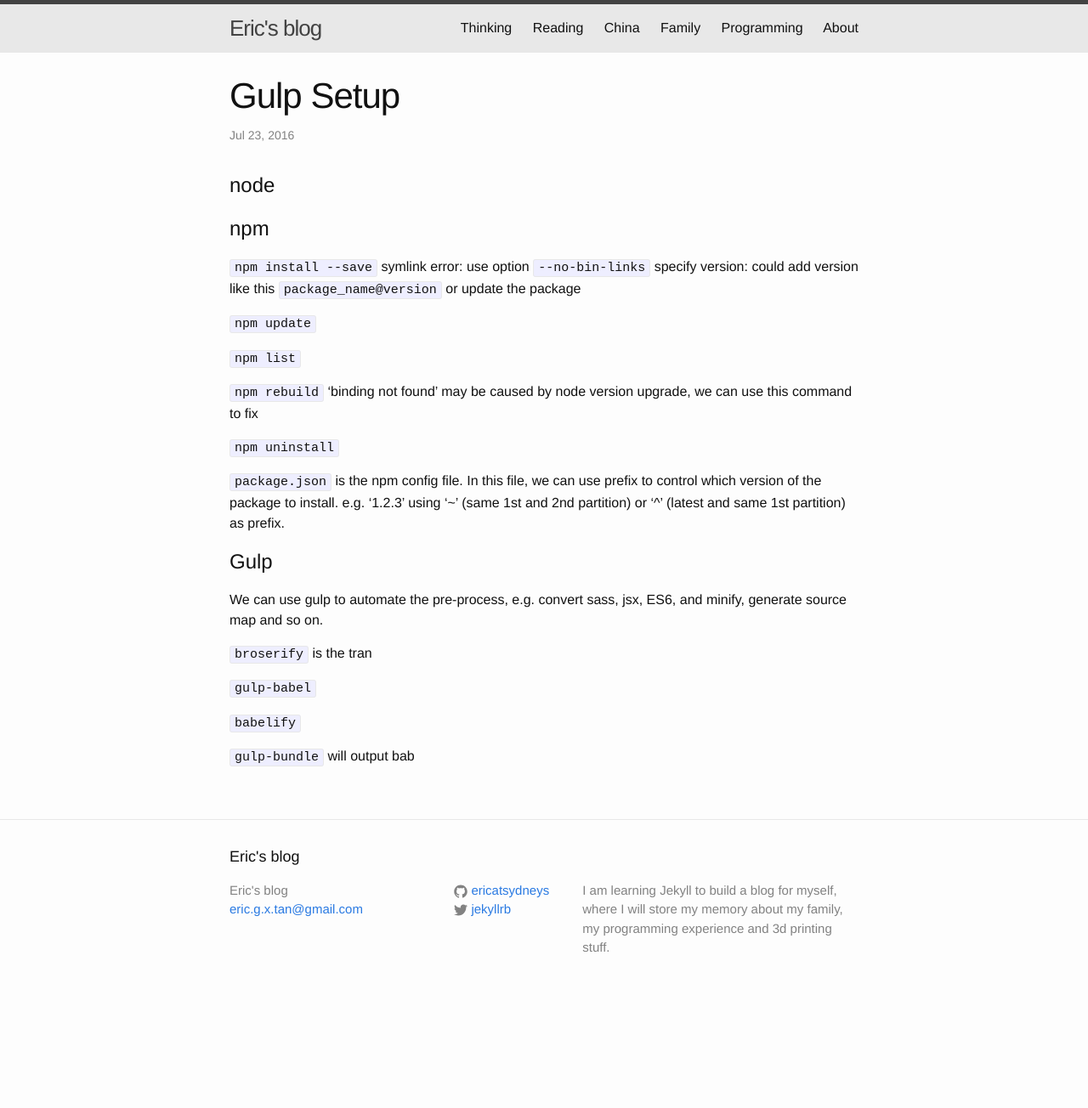
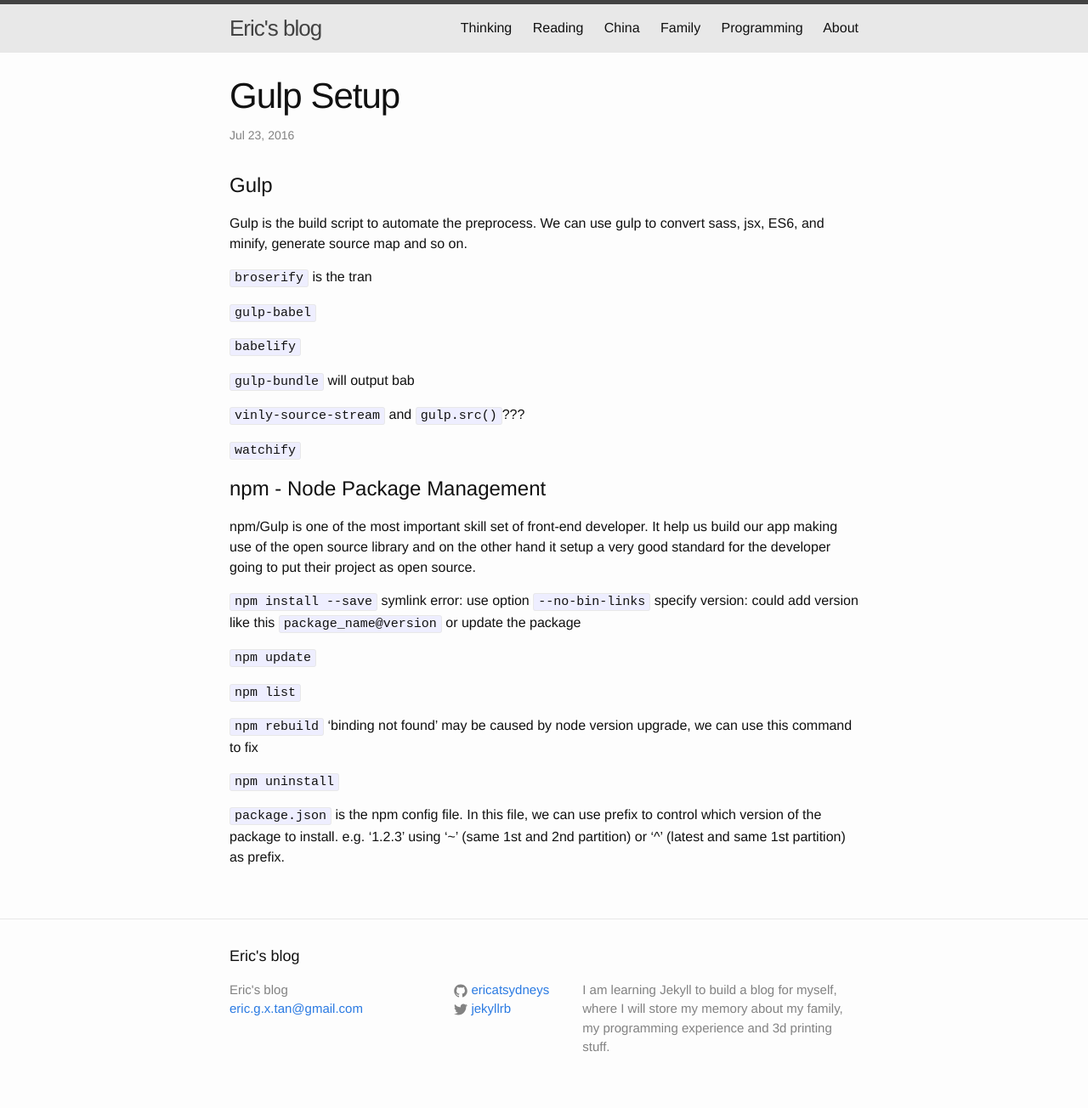
Before and after one commit to ericatsydney/ericatsydney.github.io, a Jekyll site: the page built from _posts/2016-07-26-gulp-setup.markdown, in a window 1280 px wide. Shown: the whole page at 85% size. Built offline with Jekyll 4.4.1, drawn with Linux system fonts in a browser that asks for light colours; before the commit the page ends 1187 px from its top, so only the background shows below that.

Commit message:
Updated gulp.

```diff
--- a/_posts/2016-06-26-shell-and-linux.markdown
+++ b/_posts/2016-06-26-shell-and-linux.markdown
@@ -14,7 +14,7 @@
 
 - grep, pipe
 {% highlight shell%}
-# recursive search keyword in specific suffix files
+# recursive search keyword in specific suffix files, list the file name as result.
 grep -rl --include=\*.{php,inc} 'breadcrumb'
 {% endhighlight %}
 
--- a/_posts/2016-06-29-knowledge-map.markdown
+++ b/_posts/2016-06-29-knowledge-map.markdown
@@ -109,7 +109,7 @@
 
 - Docker
 
-- Micro services
+- Microservices
 
 - Cloud Foundry
 
--- a/_posts/2016-07-26-gulp-setup.markdown
+++ b/_posts/2016-07-26-gulp-setup.markdown
@@ -5,11 +5,28 @@
 categories: Programming
 ---
 
-node
+Gulp
 ====
+Gulp is the build script to automate the preprocess. We can use gulp to convert sass, jsx, ES6, and minify, generate source map and so on.
 
-npm
-===
+`broserify` is the tran
+
+`gulp-babel`
+
+`babelify`
+
+`gulp-bundle` will output bab
+
+`vinly-source-stream` and `gulp.src()`???
+
+`watchify`
+
+
+npm - Node Package Management
+=============================
+
+npm/Gulp is one of the most important skill set of front-end developer. It help us build our app making use of the open source library and on the other hand it setup a very good standard for the developer going to put their project as open source.
+
 `npm install --save`
 symlink error: use option `--no-bin-links`
 specify version: could add version like this `package_name@version` or update the package
@@ -23,17 +40,3 @@
 `npm uninstall`
 
 `package.json` is the npm config file. In this file, we can use prefix to control which version of the package to install. e.g. '1.2.3' using '~' (same 1st and 2nd partition) or '^' (latest and same 1st partition) as prefix.
-
-
-Gulp
-====
-
-We can use gulp to automate the pre-process, e.g. convert sass, jsx, ES6, and minify, generate source map and so on.
-
-`broserify` is the tran
-
-`gulp-babel`
-
-`babelify`
-
-`gulp-bundle` will output bab
```
Also changed, not shown: _posts/2016-07-24-react.markdown (+8 -0 lines), _posts/2016-06-22-js-jquery-basic.markdown (line endings or trailing spaces).
